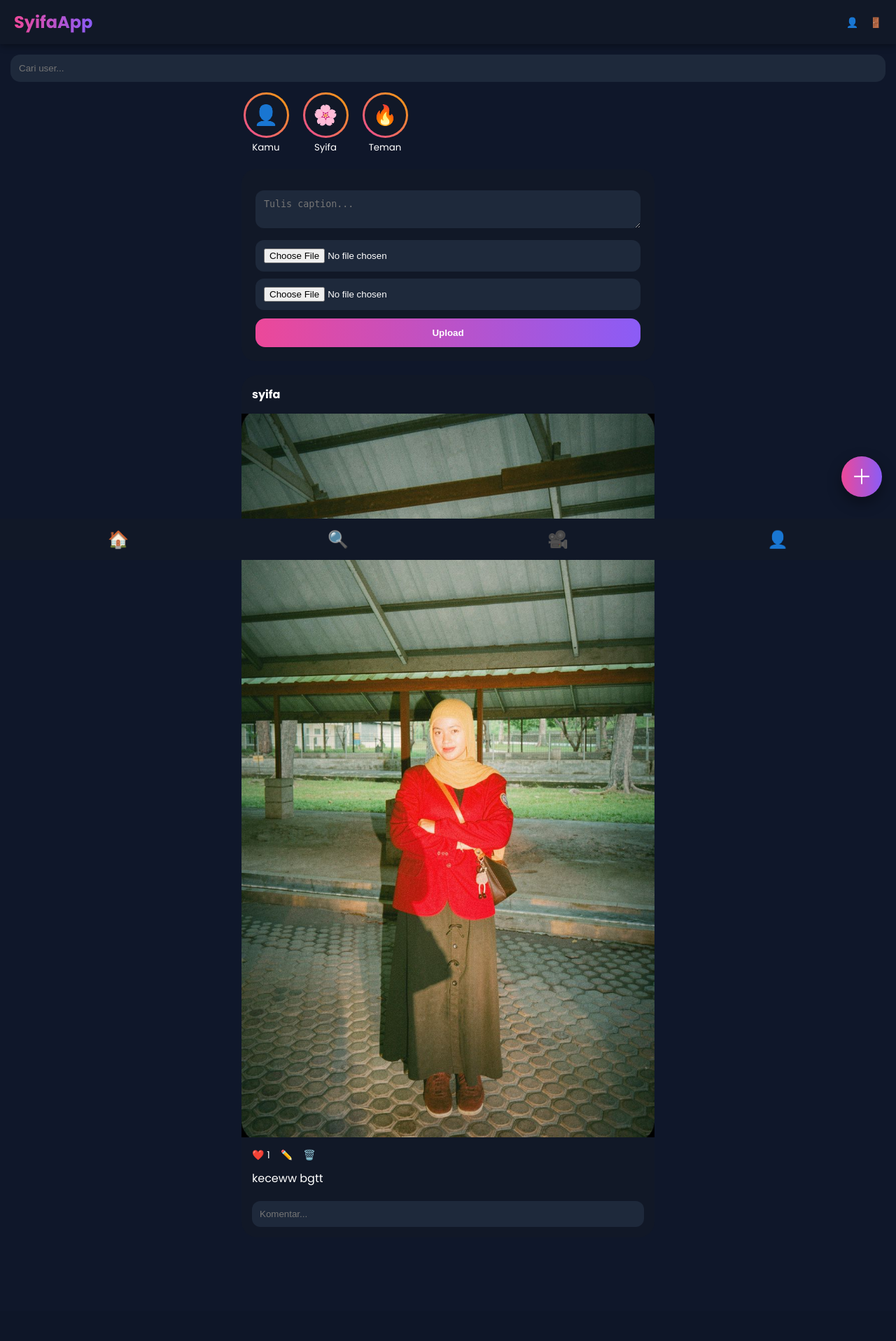
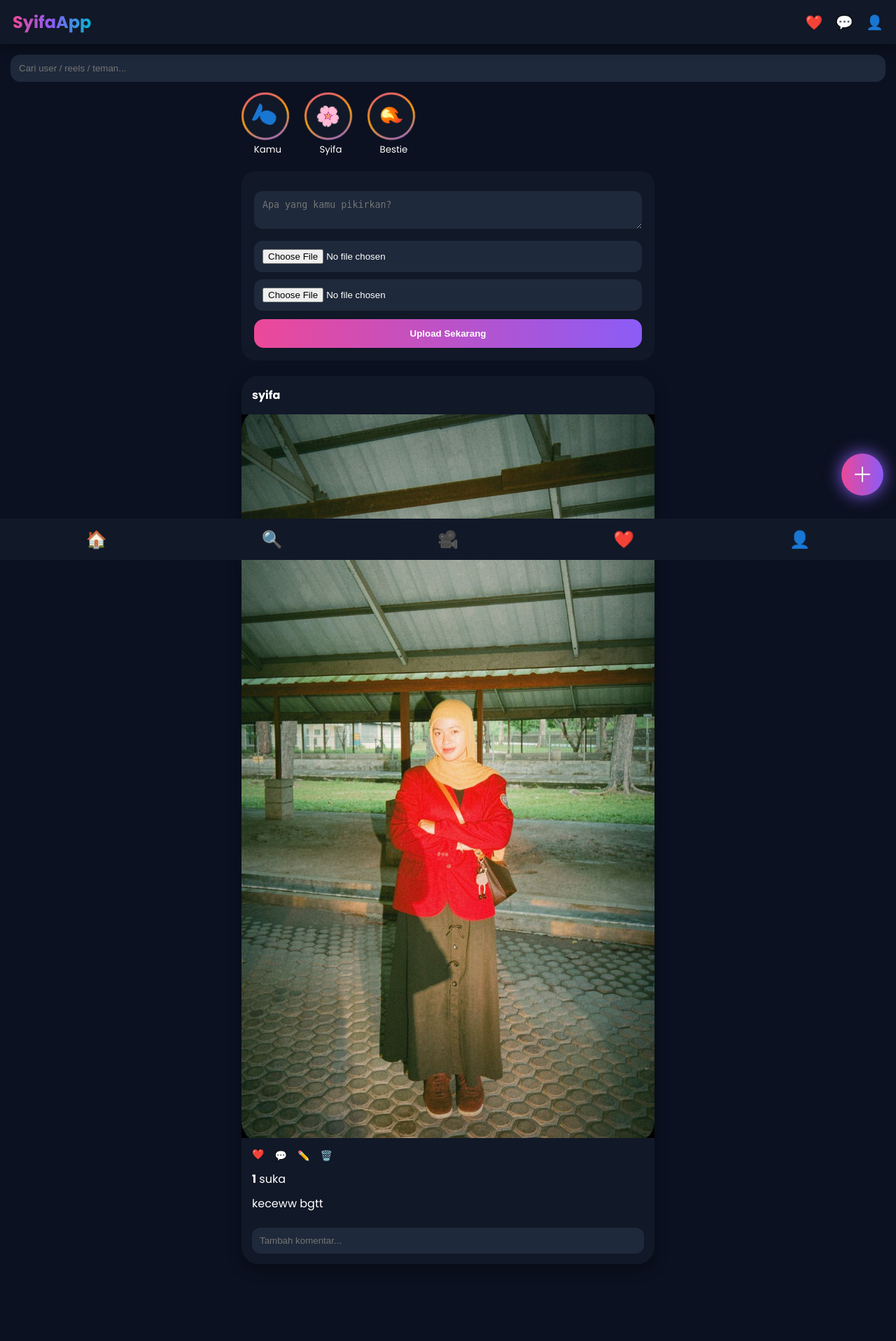
Before and after one commit to syifaasyafitri087-gif/django-syifa, a Django app: page /home/ in a window 1280 px wide. Shown: the whole page at 70% size. Before the commit the page ends 1753 px from the top, so only its background shows below. Run offline with Django 5.2, Linux system fonts and the light colour scheme; a user stored in the database is signed in; data comes from the database, SQL or seed files in the repository; data that the repository does not hold is empty.

Commit message:
upgrade tahap 3 ultra

```diff
--- a/myapp/templates/home.html
+++ b/myapp/templates/home.html
@@ -8,7 +8,7 @@
 
 <meta name="viewport" content="width=device-width, initial-scale=1.0">
 
-<title>SyifaApp</title>
+<title>SyifaApp Ultra</title>
 
 <link rel="preconnect" href="https://fonts.googleapis.com">
 
@@ -16,25 +16,17 @@
 
 <style>
 
-*{
-
-margin:0;
-
-padding:0;
-
-box-sizing:border-box;
-
-}
+*{margin:0;padding:0;box-sizing:border-box;}
 
 body{
 
 font-family:'Poppins',sans-serif;
 
-background:#0f172a;
+background:#0b1120;
 
 color:white;
 
-padding-bottom:80px;
+padding-bottom:85px;
 
 }
 
@@ -50,7 +42,7 @@
 
 background:#111827;
 
-padding:14px 20px;
+padding:14px 18px;
 
 display:flex;
 
@@ -58,7 +50,7 @@
 
 align-items:center;
 
-box-shadow:0 2px 10px rgba(0,0,0,.4);
+box-shadow:0 5px 20px rgba(0,0,0,.4);
 
 }
 
@@ -68,7 +60,7 @@
 
 font-weight:700;
 
-background:linear-gradient(90deg,#ec4899,#8b5cf6);
+background:linear-gradient(90deg,#ec4899,#8b5cf6,#06b6d4);
 
 -webkit-background-clip:text;
 
@@ -76,27 +68,27 @@
 
 }
 
-.nav-right a{
+.top-icons a{
 
 color:white;
 
 text-decoration:none;
 
-margin-left:12px;
+font-size:20px;
 
-font-size:14px;
+margin-left:14px;
 
 }
 
 /* SEARCH */
 
-.search-box{
+.search{
 
 padding:15px;
 
 }
 
-.search-box input{
+.search input{
 
 width:100%;
 
@@ -112,7 +104,7 @@
 
 }
 
-/* CONTENT */
+/* WRAP */
 
 .container{
 
@@ -126,7 +118,7 @@
 
 /* STORY */
 
-.story-box{
+.story-wrap{
 
 display:flex;
 
@@ -140,29 +132,29 @@
 
 .story{
 
-min-width:70px;
+min-width:75px;
 
 text-align:center;
 
 }
 
-.story-circle{
+.story-ring{
 
-width:65px;
+width:68px;
 
-height:65px;
+height:68px;
 
 border-radius:50%;
 
-background:linear-gradient(45deg,#ec4899,#f59e0b);
-
 padding:3px;
 
-margin:auto;
+background:linear-gradient(45deg,#ec4899,#f59e0b,#8b5cf6);
+
+animation:spin 5s linear infinite;
 
 }
 
-.story-circle div{
+.story-ring div{
 
 width:100%;
 
@@ -182,17 +174,25 @@
 
 }
 
+@keyframes spin{
+
+0%{transform:rotate(0);}
+
+100%{transform:rotate(360deg);}
+
+}
+
 /* UPLOAD */
 
-.upload-box{
+.upload{
 
 background:#111827;
 
-padding:20px;
+padding:18px;
 
 border-radius:20px;
 
-margin-bottom:20px;
+margin-bottom:22px;
 
 }
 
@@ -218,9 +218,9 @@
 
 width:100%;
 
+padding:13px;
+
 margin-top:12px;
-
-padding:13px;
 
 border:none;
 
@@ -230,7 +230,7 @@
 
 color:white;
 
-font-weight:600;
+font-weight:700;
 
 }
 
@@ -240,15 +240,17 @@
 
 background:#111827;
 
-border-radius:22px;
+border-radius:24px;
 
 overflow:hidden;
 
 margin-bottom:25px;
 
+box-shadow:0 8px 20px rgba(0,0,0,.35);
+
 }
 
-.post-header{
+.post-top{
 
 padding:15px;
 
@@ -260,7 +262,7 @@
 
 }
 
-.username{
+.user{
 
 font-weight:700;
 
@@ -272,11 +274,11 @@
 
 text-decoration:none;
 
+font-size:14px;
+
 }
 
-.post img,
-
-.post video{
+.post img,.post video{
 
 width:100%;
 
@@ -290,7 +292,27 @@
 
 }
 
-.actions{
+.like-btn{
+
+color:#f43f5e;
+
+font-size:20px;
+
+text-decoration:none;
+
+animation:bounce 1s infinite;
+
+}
+
+@keyframes bounce{
+
+0%,100%{transform:translateY(0);}
+
+50%{transform:translateY(-3px);}
+
+}
+
+.row{
 
 display:flex;
 
@@ -298,23 +320,17 @@
 
 margin-bottom:10px;
 
+align-items:center;
+
 }
 
-.actions a{
+.row a{
 
 text-decoration:none;
 
 color:white;
 
 font-size:14px;
-
-}
-
-.like{
-
-color:#f43f5e;
-
-font-size:18px;
 
 }
 
@@ -344,19 +360,19 @@
 
 }
 
-/* FLOATING BUTTON */
+/* FLOATING */
 
-.floating{
+.float{
 
 position:fixed;
 
-right:20px;
+right:18px;
 
-bottom:90px;
+bottom:92px;
 
-width:58px;
+width:60px;
 
-height:58px;
+height:60px;
 
 border-radius:50%;
 
@@ -370,13 +386,13 @@
 
 font-size:30px;
 
-box-shadow:0 8px 20px rgba(0,0,0,.4);
+box-shadow:0 0 25px #8b5cf6;
 
 }
 
 /* BOTTOM NAV */
 
-.bottom-nav{
+.bottom{
 
 position:fixed;
 
@@ -398,11 +414,11 @@
 
 }
 
-.bottom-nav a{
+.bottom a{
+
+color:white;
 
 text-decoration:none;
-
-color:white;
 
 }
 
@@ -416,19 +432,21 @@
 
 <div class="logo">SyifaApp</div>
 
-<div class="nav-right">
+<div class="top-icons">
+
+<a href="#">❤️</a>
+
+<a href="#">💬</a>
 
 <a href="/profile/">👤</a>
-
-<a href="/logout/">🚪</a>
 
 </div>
 
 </div>
 
-<div class="search-box">
+<div class="search">
 
-<input type="text" placeholder="Cari user...">
+<input type="text" placeholder="Cari user / reels / teman...">
 
 </div>
 
@@ -436,11 +454,11 @@
 
 <!-- STORY -->
 
-<div class="story-box">
+<div class="story-wrap">
 
 <div class="story">
 
-<div class="story-circle"><div>👤</div></div>
+<div class="story-ring"><div>👤</div></div>
 
 <small>Kamu</small>
 
@@ -448,7 +466,7 @@
 
 <div class="story">
 
-<div class="story-circle"><div>🌸</div></div>
+<div class="story-ring"><div>🌸</div></div>
 
 <small>Syifa</small>
 
@@ -456,9 +474,9 @@
 
 <div class="story">
 
-<div class="story-circle"><div>🔥</div></div>
+<div class="story-ring"><div>🔥</div></div>
 
-<small>Teman</small>
+<small>Bestie</small>
 
 </div>
 
@@ -466,19 +484,19 @@
 
 <!-- UPLOAD -->
 
-<div class="upload-box">
+<div class="upload">
 
 <form method="POST" enctype="multipart/form-data" action="/upload/">
 
 {% csrf_token %}
 
-<textarea name="caption" placeholder="Tulis caption..."></textarea>
+<textarea name="caption" placeholder="Apa yang kamu pikirkan?"></textarea>
 
 <input type="file" name="image">
 
 <input type="file" name="video">
 
-<button type="submit">Upload</button>
+<button type="submit">Upload Sekarang</button>
 
 </form>
 
@@ -490,9 +508,9 @@
 
 <div class="post">
 
-<div class="post-header">
+<div class="post-top">
 
-<div class="username">{{ post.user.username }}</div>
+<div class="user">{{ post.user.username }}</div>
 
 {% if request.user != post.user %}
 
@@ -520,9 +538,11 @@
 
 <div class="post-body">
 
-<div class="actions">
+<div class="row">
 
-<a href="/like/{{ post.id }}/" class="like">❤️ {{ post.total_likes }}</a>
+<a href="/like/{{ post.id }}/" class="like-btn">❤️</a>
+
+<a href="#">💬</a>
 
 {% if request.user == post.user %}
 
@@ -534,7 +554,17 @@
 
 </div>
 
-<div style="margin-bottom:10px;">{{ post.caption }}</div>
+<div style="margin-bottom:10px;">
+
+<b>{{ post.total_likes }}</b> suka
+
+</div>
+
+<div style="margin-bottom:12px;">
+
+{{ post.caption }}
+
+</div>
 
 {% for comment in post.comments.all %}
 
@@ -546,7 +576,7 @@
 
 {% csrf_token %}
 
-<input type="text" name="text" placeholder="Komentar..." class="comment-box">
+<input type="text" name="text" class="comment-box" placeholder="Tambah komentar...">
 
 </form>
 
@@ -558,19 +588,17 @@
 
 </div>
 
-<!-- FLOAT -->
+<div class="float">＋</div>
 
-<div class="floating">＋</div>
-
-<!-- BOTTOM NAV -->
-
-<div class="bottom-nav">
+<div class="bottom">
 
 <a href="/home/">🏠</a>
 
 <a href="#">🔍</a>
 
 <a href="#">🎥</a>
+
+<a href="#">❤️</a>
 
 <a href="/profile/">👤</a>
 
```
